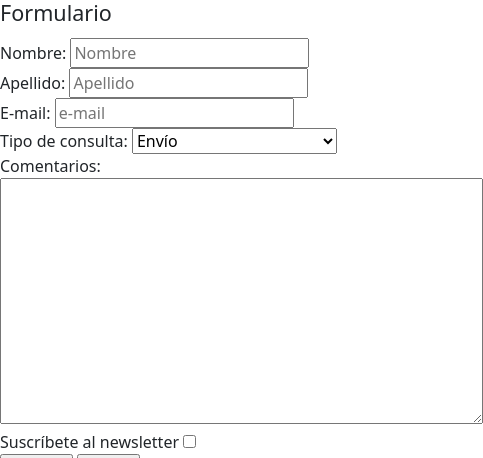
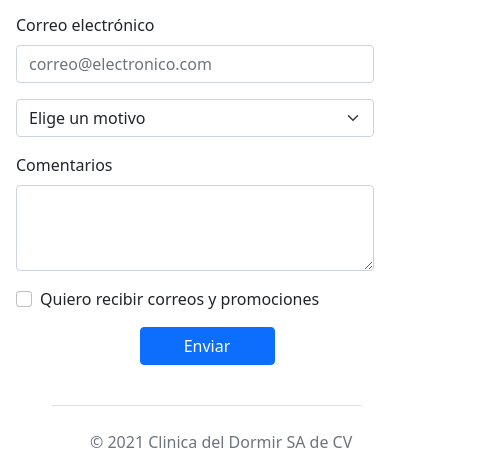
Before and after one commit to rguerrerogzz/clinicadeldormir-guerrero, a plain HTML site: page contacto.html in a window 390 px wide. Shown: the part 74-532 px from the top of the page, 483 px wide, since content can reach past the window. Drawn offline with nearby package versions, Linux system fonts and the light colour scheme.

Commit message:
contacto responsive

```diff
--- a/contacto.html
+++ b/contacto.html
@@ -18,7 +18,7 @@
     <nav class="navbar navbar-expand-md navbar-light" style="background-color: #e3f2fd">
         <div class="container">
         <a class="navbar-brand" href="index.html">
-            <img src="clinicadeldormir.png" alt="" width="30" class="d-inline-block align-text-top">
+            <img src="clinicadeldormir.png" alt="Clinica del Dormir" width="30" class="d-inline-block align-text-top">
             <span class="align-bottom">Clinica del Dormir</span>
         </a>
         <button class="navbar-toggler" type="button" data-bs-toggle="collapse" data-bs-target="#navbarNavAltMarkup" aria-controls="navbarNavAltMarkup" aria-expanded="false" aria-label="Toggle navigation">
@@ -35,37 +35,31 @@
         </div>
     </nav>
 
-    <main class="mainFormulario"> <!-- Formulario de contacto -->
-        <form action="">
+    <div class="mx-3 my-3">
+        <label for="email" class="form-label">Correo electrónico</label>
+        <input type="email" class="form-control" id="" placeholder="correo@electronico.com">
+    </div>
+    <div class="mx-3">
+    <select class="form-select" aria-label="Default select example">
+        <option selected>Elige un motivo</option>
+        <option value="1">Informes</option>
+        <option value="2">Servicios</option>
+        <option value="3">Agendar cita</option>
+    </select>
+    </div>
+    <div class="mx-3 my-3">
+        <label for="comentario" class="form-label">Comentarios</label>
+        <textarea class="form-control" id="" rows="3"></textarea>
+    </div>
+    <div class="form-check mx-3">
+        <input class="form-check-input" type="checkbox" value="" id="">
+        <label class="form-check-label" for="newsletter">
+        Quiero recibir correos y promociones
+        </label>
+    <div class="d-grid col-6 mx-auto">
+    <button type="submit" class="btn btn-primary mx-3 my-3">Enviar</button>
+    </div>
 
-                <legend>Formulario</legend>
-                <label for="nombre"> Nombre: </label>
-                <input type="text" name="nombre" placeholder="Nombre"><br>
-
-                <label for="apellido"> Apellido: </label>
-                <input type="text" name="apellido" placeholder="Apellido"><br>
-
-                <label for="email"> E-mail: </label>
-                <input type="email" name="email" placeholder="e-mail"><br>
-
-                <label for="consulta"> Tipo de consulta: </label>
-                <select name="consulta" id="">
-                    <option value="envio">Envío</option>
-                    <option value="cuenta">Problema con mi cuenta</option>
-                    <option value="servicios">Informe sobre servicio</option>
-                    <option value="otro">Otro</option>
-                </select><br>
-
-                <label for="comentarios"> Comentarios: </label><br>
-                <textarea name="comentarios" id="" cols="50" rows="10"></textarea> <br>
-
-                <div> Suscríbete al newsletter <input type="checkbox" name="acepta" value="1"> </div>
-
-                <input type="reset" value="Limpiar">
-                <input type="submit" value="Enviar">
-
-        </form>
-    </main>
 
     <div class="container">
         <footer class="d-flex flex-wrap justify-content-between align-items-center py-3 my-4 border-top">
```
Also changed, not shown: estudio-del-sueno.html (+1 -1 lines), nosotros.html (+1 -1 lines), salud-del-sueno.html (+1 -1 lines).
